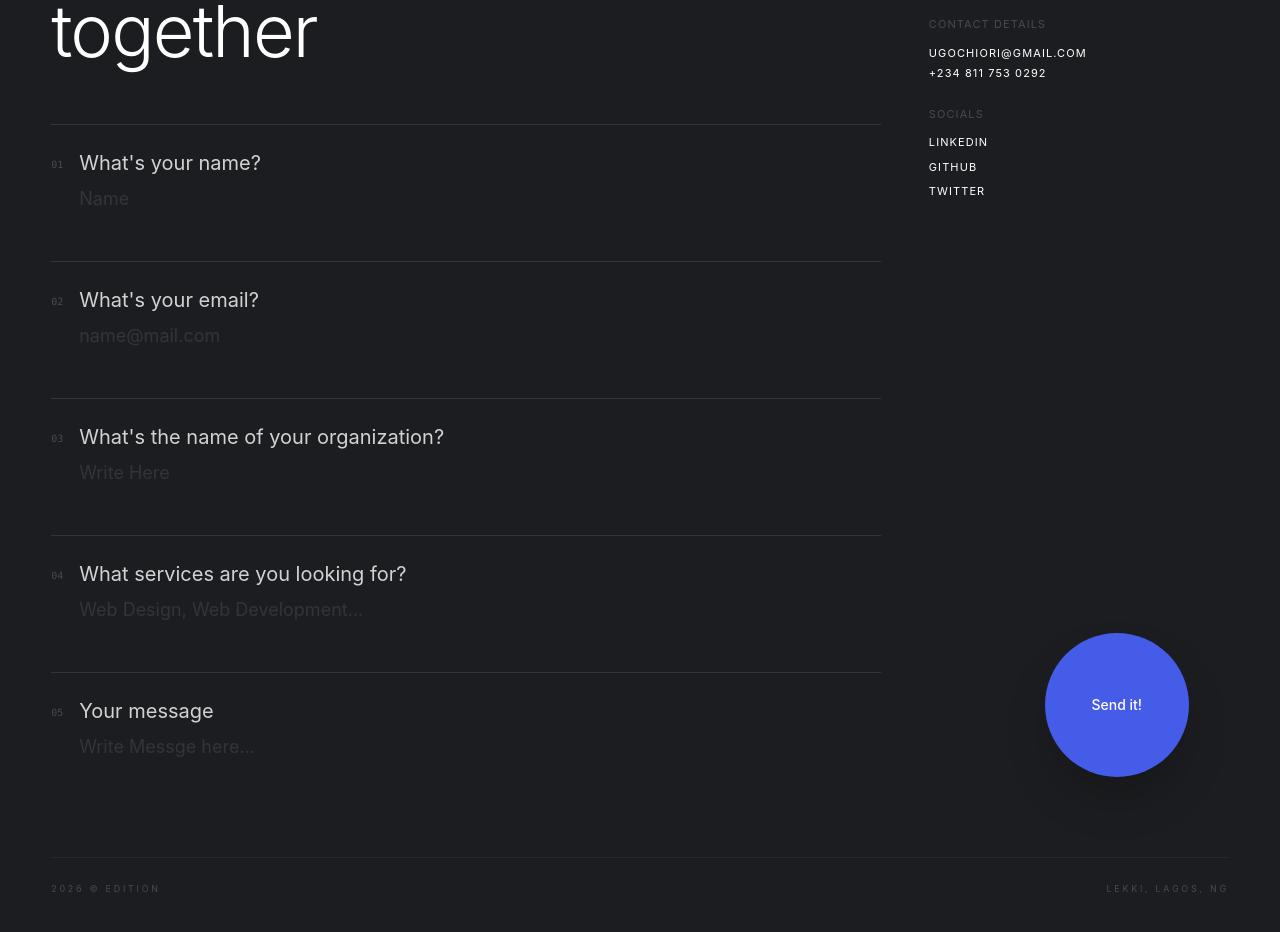
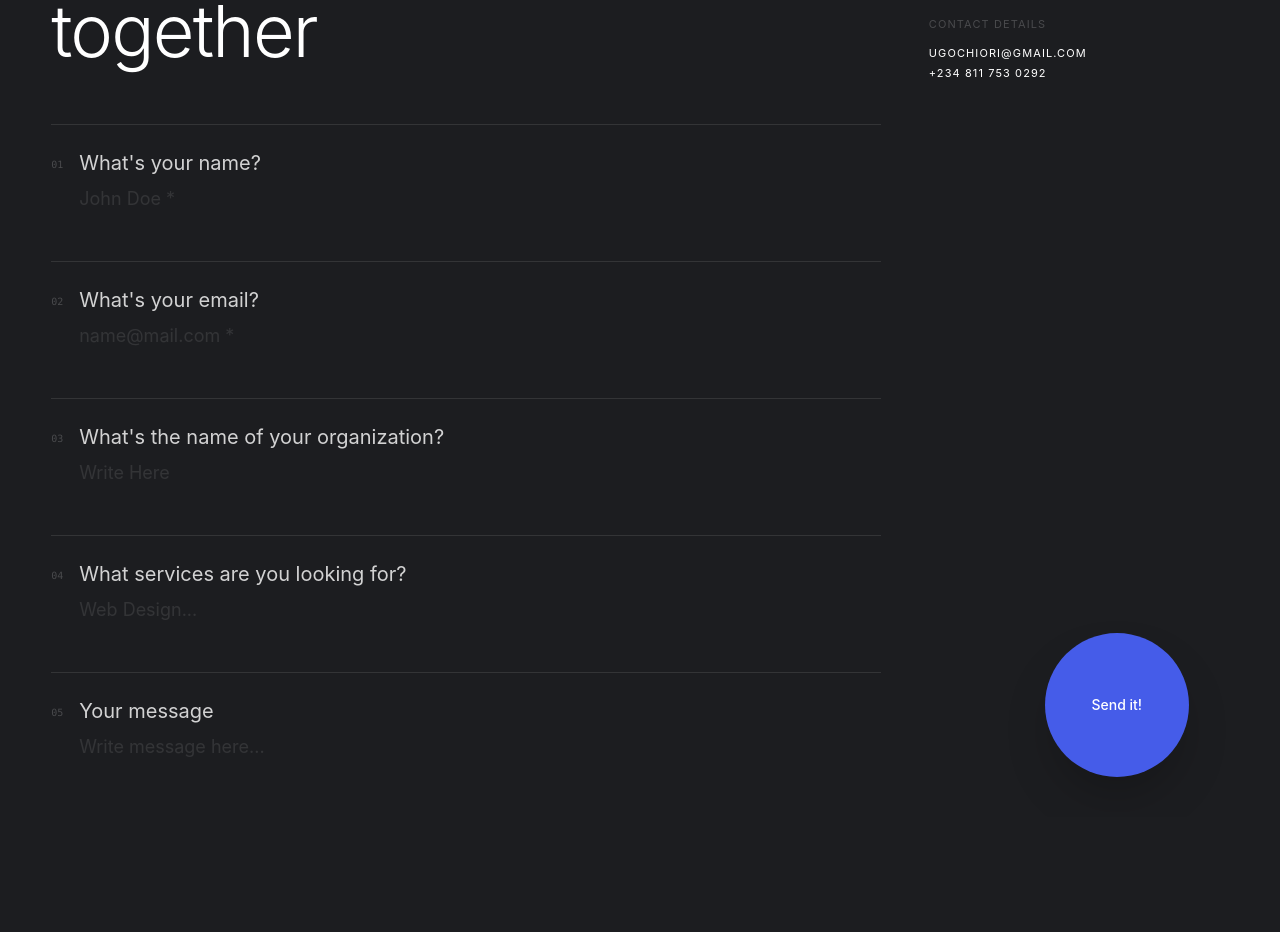
Before and after one commit to UgoChiori/ugo-chiori, a React (Vite) app: page /contact in a window 1280 px wide. Shown: the part 200-1132 px from the top of the page. After the commit the page ends 1017 px from the top, so only its background shows below. Built offline with nearby package versions, Linux system fonts and the light colour scheme.

Commit message:
made some updates

```diff
--- a/src/components/Contact.tsx
+++ b/src/components/Contact.tsx
@@ -1,38 +1,316 @@
+// import React, { useRef, useState } from "react";
+// import gsap from "gsap";
+// import { useGSAP } from "@gsap/react";
+// import axios from "axios";
+
+// const ContactPage: React.FC = () => {
+//   const [ formData, setFormData] = useState({
+//     name: "",
+//     email: "",
+//     message: "",
+//   })
+//   const [status, setStatus] = useState("");
+//   const [showModal, setShowModal] = useState(false);
+//   const [loading, setLoading] = useState(false);
+//   const container = useRef(null);
+//   const buttonRef = useRef(null);
+//   const formRef = useRef(null);
+//   const form = useRef<HTMLFormElement>(null);
+//   const inputRef = useRef<HTMLInputElement>(null);
+
+//   // eslint-disable-next-line @typescript-eslint/no-explicit-any
+//   const handleChange = (e: any) => {
+//     const { name, value } = e.target;
+//     setFormData({ ...formData, [name]: value });
+//   };
+
+//   const handleSend = (e: React.FormEvent) => {
+//     e.preventDefault();
+
+//     const nameInput = document.querySelector(
+//       'input[placeholder="John Doe *"]',
+//     ) as HTMLInputElement;
+
+//     if (!nameInput?.value) {
+//       gsap.to(formRef.current, {
+//         x: -10,
+//         duration: 0.1,
+//         repeat: 5,
+//         yoyo: true,
+//         ease: "power1.inOut",
+//         onComplete: () => {
+//           gsap.to(formRef.current, { x: 0 });
+//         },
+//       });
+
+//       // Optional: Turn the underline red temporarily
+//       gsap.to(inputRef.current, { borderColor: "#ef4444", duration: 0.3 });
+//     } else {
+//       // Success logic here
+//       console.log("Form Submitted");
+//     }
+//   };
+
+//   useGSAP(() => {
+//     gsap.from(".reveal-text", {
+//       y: 80,
+//       opacity: 0,
+//       duration: 1,
+//       stagger: 0.1,
+//       ease: "power4.out",
+//     });
+
+//     const moveButton = (e: MouseEvent) => {
+//       if (!buttonRef.current) return;
+//       const { clientX, clientY } = e;
+//       const { left, top, width, height } = (
+//         buttonRef.current as HTMLElement
+//       ).getBoundingClientRect();
+//       const x = clientX - (left + width / 2);
+//       const y = clientY - (top + height / 2);
+
+//       gsap.to(buttonRef.current, {
+//         x: x * 0.35,
+//         y: y * 0.35,
+//         duration: 0.5,
+//       });
+//     };
+
+//     const resetButton = () => {
+//       gsap.to(buttonRef.current, {
+//         x: 0,
+//         y: 0,
+//         duration: 0.5,
+//         ease: "elastic.out(1, 0.3)",
+//       });
+//     };
+
+//     // eslint-disable-next-line @typescript-eslint/no-explicit-any
+//     const buttonArea = buttonRef.current as any;
+//     buttonArea.addEventListener("mousemove", moveButton);
+//     buttonArea.addEventListener("mouseleave", resetButton);
+
+//     return () => {
+//       buttonArea.removeEventListener("mousemove", moveButton);
+//       buttonArea.removeEventListener("mouseleave", resetButton);
+//     };
+//   }, []);
+
+//   // eslint-disable-next-line @typescript-eslint/no-explicit-any
+//   const handleSubmit = (e: any) => {
+//   e.preventDefault();
+//   setLoading(true);
+
+//   axios
+//     // .post("http://localhost:1000/api/contact", formData)
+//     .post("https://portfoliobackend-8zmz.onrender.com/api/contact", formData)
+//     .then((response) => {
+//       console.log("✅ Response:", response.data);
+//       setStatus("Message sent successfully!");
+//       setFormData({
+//         name: "",
+//         email: "",
+//         message: "",
+//       });
+//       setShowModal(true);
+//     })
+//     .catch((error) => {
+//       console.log("❌ Error:", error);
+//       console.error("❌ Error submitting form:", error);
+//       setStatus("An error occurred. Please try again later.");
+//       setShowModal(true);
+//     })
+//     .finally(() => {
+//       setLoading(false);
+//     });
+// };
+
+//   const closeModal = () => {
+//     setShowModal(false);
+//   };
+
+//   return (
+//     <div
+//       ref={container}
+//       className="min-h-screen bg-[#1C1D20] text-white px-[4%] pt-24 pb-10"
+//     >
+//       <div className="max-w-[1440px] mx-auto flex flex-col md:flex-row justify-between gap-12">
+//         <div ref={formRef} className="flex-[1.5]">
+//           <div className="overflow-hidden mb-12">
+//             <h1 className="reveal-text text-5xl md:text-7xl font-light tracking-tight leading-tight">
+//               Let's build <br /> together
+//             </h1>
+//           </div>
+
+//           <form ref={form} onSubmit={handleSubmit} className="space-y-8">
+//             {[
+//               { id: "01", label: "What's your name?", placeholder: "Name" },
+//               {
+//                 id: "02",
+//                 label: "What's your email?",
+//                 placeholder: "name@mail.com",
+//               },
+//               {
+//                 id: "03",
+//                 label: "What's the name of your organization?",
+//                 placeholder: "Write Here",
+//               },
+//               {
+//                 id: "04",
+//                 label: "What services are you looking for?",
+//                 placeholder: "Web Design, Web Development...",
+//               },
+//               {
+//                 id: "05",
+//                 label: "Your message",
+//                 placeholder: "Write Messge here...",
+//               },
+//             ].map((field) => (
+//               <div
+//                 key={field.id}
+//                 className="group border-t border-white/10 pt-6 relative"
+//               >
+//                 <div className="flex items-start gap-4">
+//                   <span className="text-white/20 text-[10px] mt-2 font-mono">
+//                     {field.id}
+//                   </span>
+//                   <div className="flex-1">
+//                     <label className="block text-xl mb-2 text-white/80 group-focus-within:text-white transition-colors duration-300">
+//                       {field.label}
+//                     </label>
+//                     <input
+//                       ref={inputRef}
+//                       // name={field.id === "01" ? "name" : field.id === "02" ? "email" : field.id === "03" ? "organization" : field.id === "04" ? "services" : "message"}
+//                       type="text"
+//                       onChange={handleChange}
+//                       placeholder={field.placeholder}
+//                       className="w-full bg-transparent border-none outline-none text-lg pb-4 placeholder:text-white/10 focus:placeholder:text-transparent transition-all"
+//                     />
+//                   </div>
+//                 </div>
+
+//                 <div className="absolute bottom-0 left-0 w-full h-[1px]  scale-x-0 group-focus-within:scale-x-100 transition-transform duration-500 origin-left" />
+//               </div>
+//             ))}
+//           </form>
+//         </div>
+
+//         <div className="md:w-[300px] flex flex-col items-start pt-4">
+//           <div className="mb-10">
+//             <img
+//               src="/images/ugosmile.png"
+//               alt="Ugo"
+//               className="w-20 h-20 rounded-full object-cover mb-6 border border-white/10 grayscale hover:grayscale-0 transition-all duration-500"
+//             />
+
+//             <div className="space-y-6 text-[11px] uppercase tracking-widest text-white/40">
+//               <section>
+//                 <p className="text-white/20 mb-3">Contact Details</p>
+//                 <a
+//                   href="mailto:info@ugochiori.com"
+//                   className="text-white block hover:text-[#455CE9] transition-colors"
+//                 >
+//                   ugochiori@gmail.com
+//                 </a>
+//                 <p className="text-white mt-1">+234 811 753 0292</p>
+//               </section>
+
+//               <section>
+//                 <p className="text-white/20 mb-3">Socials</p>
+//                 <div className="flex flex-col gap-2">
+//                   {["LinkedIn", "GitHub", "Twitter"].map((link) => (
+//                     <a
+//                       key={link}
+//                       href="#"
+//                       className="text-white hover:text-[#455CE9] transition-all w-fit cursor-pointer"
+//                     >
+//                       {link}
+//                     </a>
+//                   ))}
+//                 </div>
+//               </section>
+//             </div>
+//           </div>
+
+//           <div className="mt-auto self-center md:self-end pr-0 md:pr-10">
+//             <button
+//             type="submit"
+//             disabled={loading}
+//               ref={buttonRef}
+//               onClick={handleSend}
+//               className="w-36 h-36 bg-[#455CE9] rounded-full text-white font-medium text-sm flex items-center justify-center shadow-2xl relative overflow-hidden group"
+//             >
+//               <span className="relative z-10">{loading ? "Sending..." : "Send it!"}</span>
+//               <div className="absolute inset-0 bg-white scale-0 cursor-pointer transition-transform duration-500 rounded-full mix-blend-difference" />
+//             </button>
+//           </div>
+//         </div>
+//       </div>
+//         {showModal && (
+//         <div
+//           className="fixed inset-0 bg-black bg-opacity-50 flex items-center justify-center z-50"
+//           onClick={closeModal}
+//         >
+//           <div
+//             className="bg-gray-800 text-white p-6 rounded-md max-w-sm w-full"
+//             onClick={(e) => e.stopPropagation()}
+//           >
+//             <p className="text-center text-lg">{status}</p>
+//             <button
+//               className="w-full py-2 bg-gray-900 text-white uppercase font-semibold rounded-md hover:bg-gray-600 transition duration-200 border border-gray-700 mt-4 "
+//               onClick={closeModal}
+//             >
+//               Close
+//             </button>
+//           </div>
+//         </div>
+//       )}
+
+//       <div className="max-w-[1440px] mx-auto mt-20 pt-6 border-t border-white/5 flex justify-between text-[9px] uppercase tracking-[0.3em] text-white/20">
+//         <p>2026 © Edition</p>
+//         <p>Lekki, Lagos, NG</p>
+//       </div>
+//     </div>
+//   );
+// };
+
+// export default ContactPage;
+
+
 import React, { useRef, useState } from "react";
 import gsap from "gsap";
 import { useGSAP } from "@gsap/react";
 import axios from "axios";
 
 const ContactPage: React.FC = () => {
-  const [ formData, setFormData] = useState({
+  const [formData, setFormData] = useState({
     name: "",
     email: "",
+    organization: "",
+    services: "",
     message: "",
-  })
+  });
+
   const [status, setStatus] = useState("");
   const [showModal, setShowModal] = useState(false);
   const [loading, setLoading] = useState(false);
-  const container = useRef(null);
-  const buttonRef = useRef(null);
-  const formRef = useRef(null);
-  const form = useRef<HTMLFormElement>(null);
 
+  const container = useRef<HTMLDivElement>(null);
+  const buttonRef = useRef<HTMLButtonElement>(null);
+  const formRef = useRef<HTMLDivElement>(null);
 
-
-  // eslint-disable-next-line @typescript-eslint/no-explicit-any
-  const handleChange = (e: any) => {
+  const handleChange = (
+    e: React.ChangeEvent<HTMLInputElement | HTMLTextAreaElement>,
+  ) => {
     const { name, value } = e.target;
-    setFormData({ ...formData, [name]: value });
+    setFormData((prev) => ({ ...prev, [name]: value }));
   };
 
-  const handleSend = (e: React.FormEvent) => {
+  const handleSubmit = async (e: React.FormEvent) => {
     e.preventDefault();
 
-    const nameInput = document.querySelector(
-      'input[placeholder="John Doe *"]',
-    ) as HTMLInputElement;
-
-    if (!nameInput?.value) {
+    // 1. Validation Logic & Animation
+    if (!formData.name || !formData.email) {
       gsap.to(formRef.current, {
         x: -10,
         duration: 0.1,
@@ -40,19 +318,40 @@ const ContactPage: React.FC = () => {
         yoyo: true,
         ease: "power1.inOut",
         onComplete: () => {
-          gsap.to(formRef.current, { x: 0 });
+          gsap.set(formRef.current, { x: 0 });
         },
       });
+      return; // Stop here if invalid
+    }
 
-      // Optional: Turn the underline red temporarily
-      gsap.to("", { borderColor: "#ef4444", duration: 0.3 });
-    } else {
-      // Success logic here
-      console.log("Form Submitted");
+    // 2. API Submission logic
+    setLoading(true);
+    try {
+      const response = await axios.post(
+        "https://portfoliobackend-8zmz.onrender.com/api/contact",
+        formData,
+      );
+      console.log("✅ Response:", response.data);
+      setStatus("Message sent successfully!");
+      setFormData({
+        name: "",
+        email: "",
+        organization: "",
+        services: "",
+        message: "",
+      });
+      setShowModal(true);
+    } catch (error) {
+      console.error("❌ Error:", error);
+      setStatus("An error occurred. Please try again later.");
+      setShowModal(true);
+    } finally {
+      setLoading(false);
     }
   };
 
   useGSAP(() => {
+    // Entrance animation
     gsap.from(".reveal-text", {
       y: 80,
       opacity: 0,
@@ -61,12 +360,12 @@ const ContactPage: React.FC = () => {
       ease: "power4.out",
     });
 
+    // Magnetic Button Logic
     const moveButton = (e: MouseEvent) => {
       if (!buttonRef.current) return;
       const { clientX, clientY } = e;
-      const { left, top, width, height } = (
-        buttonRef.current as HTMLElement
-      ).getBoundingClientRect();
+      const { left, top, width, height } =
+        buttonRef.current.getBoundingClientRect();
       const x = clientX - (left + width / 2);
       const y = clientY - (top + height / 2);
 
@@ -86,52 +385,52 @@ const ContactPage: React.FC = () => {
       });
     };
 
-    // eslint-disable-next-line @typescript-eslint/no-explicit-any
-    const buttonArea = buttonRef.current as any;
-    buttonArea.addEventListener("mousemove", moveButton);
-    buttonArea.addEventListener("mouseleave", resetButton);
+    const btn = buttonRef.current;
+    if (btn) {
+      btn.addEventListener("mousemove", moveButton);
+      btn.addEventListener("mouseleave", resetButton);
+    }
 
     return () => {
-      buttonArea.removeEventListener("mousemove", moveButton);
-      buttonArea.removeEventListener("mouseleave", resetButton);
+      if (btn) {
+        btn.removeEventListener("mousemove", moveButton);
+        btn.removeEventListener("mouseleave", resetButton);
+      }
     };
   }, []);
 
-
-  // eslint-disable-next-line @typescript-eslint/no-explicit-any
-  const handleSubmit = (e: any) => {
-  e.preventDefault();
-  setLoading(true);
-
-  axios
-    // .post("http://localhost:1000/api/contact", formData)
-    .post("https://portfoliobackend-8zmz.onrender.com/api/contact", formData)
-    .then((response) => {
-      console.log("✅ Response:", response.data);
-      setStatus("Message sent successfully!");
-      setFormData({
-        name: "",
-        email: "",
-        message: "",
-      });
-      setShowModal(true);
-    })
-    .catch((error) => {
-      console.log("❌ Error:", error);
-      console.error("❌ Error submitting form:", error);
-      setStatus("An error occurred. Please try again later.");
-      setShowModal(true);
-    })
-    .finally(() => {
-      setLoading(false);
-    });
-};
-
-
-  const closeModal = () => {
-    setShowModal(false);
-  };
-
+  const fields = [
+    {
+      id: "01",
+      name: "name",
+      label: "What's your name?",
+      placeholder: "John Doe *",
+    },
+    {
+      id: "02",
+      name: "email",
+      label: "What's your email?",
+      placeholder: "name@mail.com *",
+    },
+    {
+      id: "03",
+      name: "organization",
+      label: "What's the name of your organization?",
+      placeholder: "Write Here",
+    },
+    {
+      id: "04",
+      name: "services",
+      label: "What services are you looking for?",
+      placeholder: "Web Design...",
+    },
+    {
+      id: "05",
+      name: "message",
+      label: "Your message",
+      placeholder: "Write message here...",
+    },
+  ];
 
   return (
     <div
@@ -146,30 +445,8 @@ const ContactPage: React.FC = () => {
             </h1>
           </div>
 
-          <form ref={form} onSubmit={handleSubmit} className="space-y-8">
-            {[
-              { id: "01", label: "What's your name?", placeholder: "Name" },
-              {
-                id: "02",
-                label: "What's your email?",
-                placeholder: "name@mail.com",
-              },
-              {
-                id: "03",
-                label: "What's the name of your organization?",
-                placeholder: "Write Here",
-              },
-              {
-                id: "04",
-                label: "What services are you looking for?",
-                placeholder: "Web Design, Web Development...",
-              },
-              {
-                id: "05",
-                label: "Your message",
-                placeholder: "Write Messge here...",
-              },
-            ].map((field) => (
+          <form id="contact-form" onSubmit={handleSubmit} className="space-y-8">
+            {fields.map((field) => (
               <div
                 key={field.id}
                 className="group border-t border-white/10 pt-6 relative"
@@ -179,19 +456,20 @@ const ContactPage: React.FC = () => {
                     {field.id}
                   </span>
                   <div className="flex-1">
-                    <label className="block text-xl mb-2 text-white/80 group-focus-within:text-white transition-colors duration-300">
+                    <label className="block text-xl mb-2 text-white/80 group-focus-within:text-white transition-colors">
                       {field.label}
                     </label>
                     <input
                       type="text"
+                      name={field.name}
+                      value={formData[field.name as keyof typeof formData]}
                       onChange={handleChange}
                       placeholder={field.placeholder}
                       className="w-full bg-transparent border-none outline-none text-lg pb-4 placeholder:text-white/10 focus:placeholder:text-transparent transition-all"
                     />
                   </div>
                 </div>
-
-                <div className="absolute bottom-0 left-0 w-full h-[1px]  scale-x-0 group-focus-within:scale-x-100 transition-transform duration-500 origin-left" />
+                <div className="absolute bottom-0 left-0 w-full h-[1px] bg-white scale-x-0 group-focus-within:scale-x-100 transition-transform duration-500 origin-left" />
               </div>
             ))}
           </form>
@@ -202,56 +480,43 @@ const ContactPage: React.FC = () => {
             <img
               src="/images/ugosmile.png"
               alt="Ugo"
-              className="w-20 h-20 rounded-full object-cover mb-6 border border-white/10 grayscale hover:grayscale-0 transition-all duration-500"
+              className="w-20 h-20 rounded-full object-cover mb-6 grayscale hover:grayscale-0 transition-all border border-white/10"
             />
-
             <div className="space-y-6 text-[11px] uppercase tracking-widest text-white/40">
               <section>
                 <p className="text-white/20 mb-3">Contact Details</p>
                 <a
-                  href="mailto:info@ugochiori.com"
-                  className="text-white block hover:text-[#455CE9] transition-colors"
+                  href="mailto:ugochiori@gmail.com"
+                  className="text-white block hover:text-[#455CE9]"
                 >
                   ugochiori@gmail.com
                 </a>
                 <p className="text-white mt-1">+234 811 753 0292</p>
-              </section>
-
-              <section>
-                <p className="text-white/20 mb-3">Socials</p>
-                <div className="flex flex-col gap-2">
-                  {["LinkedIn", "GitHub", "Twitter"].map((link) => (
-                    <a
-                      key={link}
-                      href="#"
-                      className="text-white hover:text-[#455CE9] transition-all w-fit cursor-pointer"
-                    >
-                      {link}
-                    </a>
-                  ))}
-                </div>
               </section>
             </div>
           </div>
 
           <div className="mt-auto self-center md:self-end pr-0 md:pr-10">
             <button
-            type="submit"
-            disabled={loading}
+              form="contact-form" // Link button to form
+              type="submit"
+              disabled={loading}
               ref={buttonRef}
-              onClick={handleSend}
-              className="w-36 h-36 bg-[#455CE9] rounded-full text-white font-medium text-sm flex items-center justify-center shadow-2xl relative overflow-hidden group"
+              className="w-36 h-36 bg-[#455CE9] rounded-full text-white font-medium text-sm flex items-center justify-center shadow-2xl relative overflow-hidden group disabled:opacity-50"
             >
-              <span className="relative z-10">{loading ? "Sending..." : "Send it!"}</span>
-              <div className="absolute inset-0 bg-white scale-0 cursor-pointer transition-transform duration-500 rounded-full mix-blend-difference" />
+              <span className="relative z-10">
+                {loading ? "Sending..." : "Send it!"}
+              </span>
+              <div className="absolute inset-0 bg-white scale-0 transition-transform duration-500 rounded-full mix-blend-difference" />
             </button>
           </div>
         </div>
       </div>
-        {showModal && (
+
+      {showModal && (
         <div
-          className="fixed inset-0 bg-black bg-opacity-50 flex items-center justify-center z-50"
-          onClick={closeModal}
+          className="fixed inset-0 bg-black/50 flex items-center justify-center z-50 px-4"
+          onClick={() => setShowModal(false)}
         >
           <div
             className="bg-gray-800 text-white p-6 rounded-md max-w-sm w-full"
@@ -259,19 +524,14 @@ const ContactPage: React.FC = () => {
           >
             <p className="text-center text-lg">{status}</p>
             <button
-              className="w-full py-2 bg-gray-900 text-white uppercase font-semibold rounded-md hover:bg-gray-600 transition duration-200 border border-gray-700 mt-4 "
-              onClick={closeModal}
+              className="w-full py-2 bg-gray-900 text-white font-semibold rounded-md mt-4 border border-gray-700"
+              onClick={() => setShowModal(false)}
             >
               Close
             </button>
           </div>
         </div>
       )}
-
-      <div className="max-w-[1440px] mx-auto mt-20 pt-6 border-t border-white/5 flex justify-between text-[9px] uppercase tracking-[0.3em] text-white/20">
-        <p>2026 © Edition</p>
-        <p>Lekki, Lagos, NG</p>
-      </div>
     </div>
   );
 };
```
